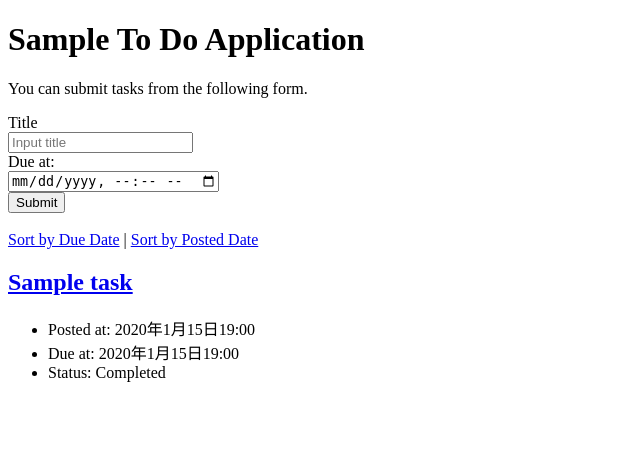
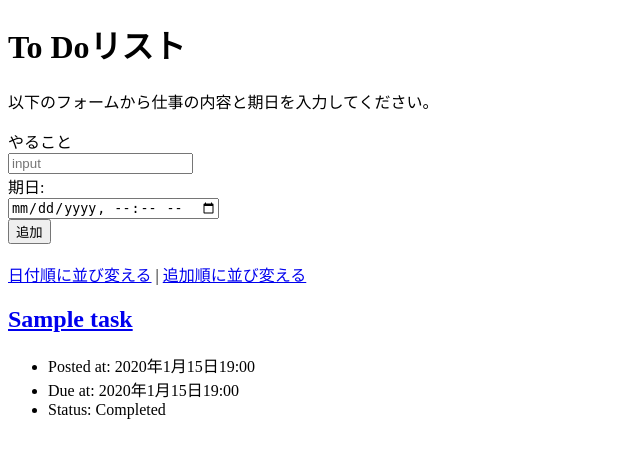
Before and after one commit to s1f102300560/django-test-exercise, a Django app: page / in a window 1280 px wide. Shown: the top 458 px of the page, without its empty margins (0-640 px from the left). Run offline with Django 5.2, Linux system fonts and the light colour scheme; tables that the repository leaves empty hold one stand-in row (values such as "Sample post").

Commit message:
index.htmlの文字を編集

```diff
--- a/todo/templates/todo/index.html
+++ b/todo/templates/todo/index.html
@@ -11,28 +11,28 @@
 
   <body>
     <div class="box1">
-      <h1>Sample To Do Application</h1>
-      <p>You can submit tasks from the following form.</p>
+      <h1>To Doリスト</h1>
+      <p>以下のフォームから仕事の内容と期日を入力してください。</p>
     </div>
     <form action="{% url 'index' %}" method="post">
       {% csrf_token %}
       <div>
-        <label for="titleInput">Title</label><br>
-        <input id="titleInput" name="title" type="text" placeholder="Input title">
+        <label for="titleInput">やること</label><br>
+        <input id="titleInput" name="title" type="text" placeholder="input">
       </div>
       <div>
-        <label for="dueInput">Due at:</label><br>
+        <label for="dueInput">期日:</label><br>
         <input id="dueInput" name="due_at" type="datetime-local">
       </div>
       <div>
-        <button type="submit">Submit</button>
+        <button type="submit">追加</button>
       </div>
     </form>
     <br>
 
     <div>
-      <a href="{% url 'index' %}?order=due">Sort by Due Date</a> |
-      <a href="{% url 'index' %}?order=post">Sort by Posted Date</a>
+      <a href="{% url 'index' %}?order=due">日付順に並び変える</a> |
+      <a href="{% url 'index' %}?order=post">追加順に並び変える</a>
     </div>
 
     {% for task in tasks %}
```
